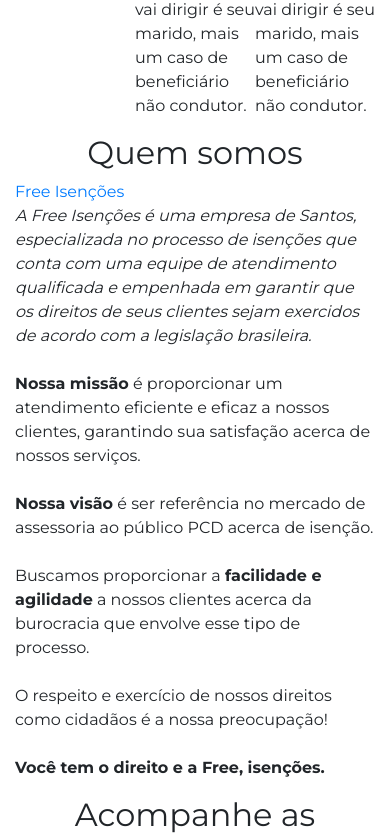
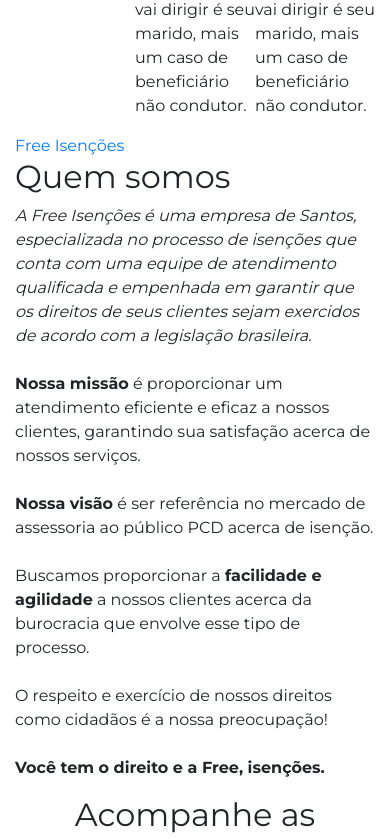
Before and after one commit to caiobatis/freeisencoes-client-react, a React app: page / in a window 390 px wide. Shown: the part 2300-3139 px from the top of the page. Built offline with nearby package versions, Linux system fonts and the light colour scheme.

Commit message:
styles changes

```diff
--- a/src/components/Buttons/Buttons.jsx
+++ b/src/components/Buttons/Buttons.jsx
@@ -9,6 +9,7 @@
     [styles.full]: props.full,
     [styles[props.type]]: props.type,
     [styles.clear]: props.clear,
+    [styles.border]: props.border,
     [styles[props.size]]: props.size,
     [styles.uppercase]: props.uppercase,
   })
--- a/src/components/Buttons/Buttons.scss
+++ b/src/components/Buttons/Buttons.scss
@@ -34,10 +34,6 @@
       color: #0be1a2;
       font-size: 17px;
     }
-    &.border {
-      background: transparent;
-      border: 2px solid #0be1a2;
-    }
     &.uppercase {
       text-transform: uppercase;
     }
@@ -55,6 +51,10 @@
       font-size: 16px;
       font-weight: 600;
     }
+  }
+  &.border {
+    background: transparent;
+    border: 2px solid #0be1a2;
   }
 }
 
--- a/src/components/Footer/Footer.jsx
+++ b/src/components/Footer/Footer.jsx
@@ -32,7 +32,7 @@
           </div>
           <div className="col-md-3">
             <ul className={styles.list}>
-              <li><p className={styles.p}>Compre por Whatsapp</p></li>
+              <li><p className={styles.p}>Localização</p></li>
               <li>Av. Senador Feijó, 686 - cj. 615</li>
               <li>The Blue Office Mall Santos,</li>
               <li>São Paulo - CEP: 11015-504</li>
--- a/src/components/Home/Home.jsx
+++ b/src/components/Home/Home.jsx
@@ -73,17 +73,15 @@
           <section className={styles.aboutUs}>
             <div className="container">
               <div className="row">
-                <div className="col-md-12 text-center">
-                  <h2 className={styles.h2}>Quem somos</h2>
-                </div>
-                <div className="col-md-6">
+                <div className="col-md-5">
                   <div className={styles.logoCenter}>
                     <Logo
                       type={'secundary'}
                     />
                   </div>
                 </div>
-                <div className="col-md-6">
+                <div className="col-md-7">
+                  <h2 className={styles.h2}>Quem somos</h2>
                   <div className={styles.text}>
                     <i>A Free Isenções é uma empresa de Santos, especializada no processo de isenções que conta com uma equipe de atendimento qualificada e empenhada em garantir que os direitos de seus clientes sejam exercidos de acordo com a legislação brasileira.</i> <br/> <br/>
                     <p className={styles.p}>
--- a/src/components/Home/Home.scss
+++ b/src/components/Home/Home.scss
@@ -172,7 +172,13 @@
       flex-direction: column;
       height: 200px;
       justify-content: center;
+      text-align: center;
+      border-right: 1px solid rgba(255, 255, 255, 0.5);
+      margin: 50px 0;
+      padding: 0 30px;
+
       &:nth-child(1) {
+        border-left: 1px solid rgba(255, 255, 255, 0.5);
         .icon {
           background-position: 0px -140px;
         }
@@ -196,6 +202,7 @@
         color: #fff;
         margin: 0 0 20px;
         text-transform: uppercase;
+        width: 150px;
       }
       .icon {
         width: 70px;
```
